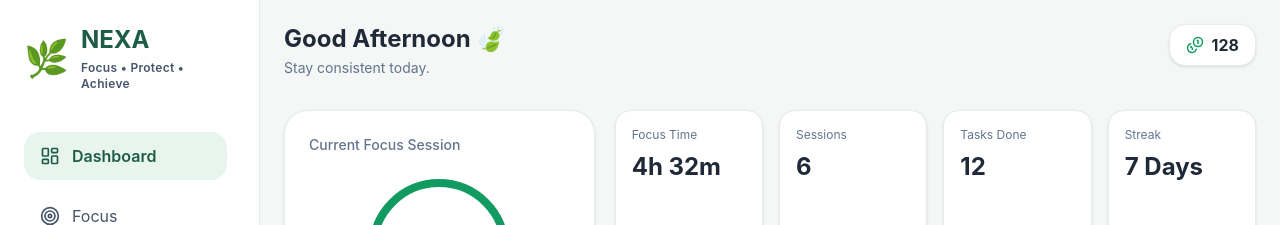
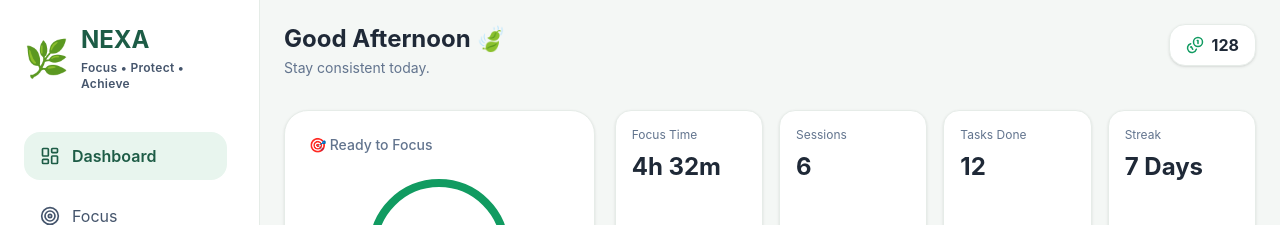
Before and after one commit to Krishna-0105/nexa-distraction-blocker, a React app in the folder frontend/: page /dashboard in a window 1280 px wide. Shown: the top 225 px of the page. Built offline with nearby package versions, Linux system fonts and the light colour scheme; the HTML template or start-up script is replaced by a standard one.

Commit message:
Implement break system with resume functionality

```diff
--- a/frontend/src/dashboard/PomodoroCard.jsx
+++ b/frontend/src/dashboard/PomodoroCard.jsx
@@ -12,6 +12,10 @@ function PomodoroCard({
     stopMessages,
     setShowStopModal,
     setShowSessionModal,
+    handleStartBreak,
+    breaksRemaining,
+    mode,
+    handleEndBreak,
 }) {
 
     return (
@@ -21,8 +25,17 @@ function PomodoroCard({
             <div className="bg-white border border-[#e6ece8] rounded-3xl p-6 shadow-sm">
 
                 <p className="text-sm text-slate-500 font-medium">
-                    Current Focus Session
+                    {sessionState === "idle"
+                        ? "🎯 Ready to Focus"
+                        : mode === "break"
+                            ? "☕ Break Time"
+                            : "🎯 Current Focus Session"}
                 </p>
+                {(sessionState === "running" || mode === "break") && (
+                    <p className="mt-2 text-sm text-slate-500">
+                        ☕ Breaks Left: {breaksRemaining}
+                    </p>
+                )}
 
                 <div className="mt-6 flex items-center justify-center">
 
@@ -53,7 +66,17 @@ function PomodoroCard({
                         </button>
 
                     )}
-                    {sessionState === "running" && (
+                    {mode === "break" && (
+                        <div className="mt-6">
+                            <button
+                                onClick={handleEndBreak}
+                                className="w-full bg-[#3b82f6] hover:bg-[#2563eb] transition-all text-white font-semibold py-3 rounded-2xl cursor-pointer"
+                            >
+                                ☕ End Break
+                            </button>
+                        </div>
+                    )}
+                    {sessionState === "running" && mode !== "break" && (
 
                         <div className="flex gap-3">
 
@@ -68,7 +91,12 @@ function PomodoroCard({
                                 Pause
 
                             </button>
-
+                            <button
+                                onClick={handleStartBreak}
+                                className="flex-1 bg-[#3b82f6] hover:bg-[#2563eb] transition-all text-white font-semibold py-3 rounded-2xl cursor-pointer"
+                            >
+                                Break
+                            </button>
                             <button
                                 onClick={() => {
 
--- a/frontend/src/dashboard/SessionSetupModal.jsx
+++ b/frontend/src/dashboard/SessionSetupModal.jsx
@@ -19,6 +19,7 @@ function SessionSetupModal({
   theme,
   breakCount,
   setBreakCount,
+  setBreaksRemaining,
   showCustomFocusInput,
   setShowCustomFocusInput,
   timerType,
@@ -405,6 +406,7 @@ function SessionSetupModal({
 setFocusTime(sessionDuration);
 setMinutes(sessionDuration);
               setSeconds(0);
+              setBreaksRemaining(breakCount);
             }}
             className="mt-6 w-full bg-[#119b61] hover:bg-[#0f8a57] text-white py-3 rounded-2xl font-semibold transition-all"
           >
--- /dev/null
+++ b/frontend/src/hooks/useBreakManager.js
@@ -0,0 +1,102 @@
+import { useEffect, useRef } from "react";
+import toast from "react-hot-toast";
+
+function useBreakManager({
+  mode,
+  sessionState,
+
+  breakTime,
+  breaksRemaining,
+  setBreaksRemaining,
+
+  setMode,
+  setMinutes,
+  setSeconds,
+
+  savedFocusMinutes,
+  savedFocusSeconds,
+
+  setSessionState,
+  setIsRunning,
+  setIsOnBreak,
+}) {
+  const breakIntervalRef = useRef(null);
+
+  useEffect(() => {
+    if (breakIntervalRef.current) {
+      clearInterval(breakIntervalRef.current);
+    }
+
+    if (mode === "break" && sessionState === "running") {
+      breakIntervalRef.current = setInterval(() => {
+        setSeconds((prevSeconds) => {
+          if (prevSeconds > 0) {
+            return prevSeconds - 1;
+          }
+
+          setMinutes((prevMinutes) => {
+            if (prevMinutes === 0) {
+              clearInterval(breakIntervalRef.current);
+
+              setMode("focus");
+setIsOnBreak(false);
+              setMinutes(savedFocusMinutes);
+              setSeconds(savedFocusSeconds);
+
+              setSessionState("running");
+              setIsRunning(true);
+
+              return 0;
+            }
+
+            return prevMinutes - 1;
+          });
+
+          return 59;
+        });
+      }, 1000);
+    }
+
+    return () => {
+      clearInterval(breakIntervalRef.current);
+    };
+  }, [
+    mode,
+    sessionState,
+    savedFocusMinutes,
+    savedFocusSeconds,
+    setMinutes,
+    setSeconds,
+    setMode,
+    setSessionState,
+    setIsRunning,
+  ]);
+
+  const startBreak = (
+    currentMinutes,
+    currentSeconds
+  ) => {
+    if (breaksRemaining <= 0) {
+  toast.error("You've used all available breaks.");
+  return;
+}
+
+    setBreaksRemaining((prev) => prev - 1);
+
+    setMode("break");
+
+    setMinutes(breakTime);
+    setSeconds(0);
+
+    return {
+      savedMinutes: currentMinutes,
+      savedSeconds: currentSeconds,
+    };
+  };
+
+  return {
+    startBreak,
+  };
+}
+
+export default useBreakManager;
--- a/frontend/src/hooks/usePomodoroTimer.js
+++ b/frontend/src/hooks/usePomodoroTimer.js
@@ -1,6 +1,7 @@
 import { useEffect, useRef } from "react";
 
 function usePomodoroTimer({
+  mode,
   sessionState,
   setSessionState,
   setIsRunning,
@@ -17,7 +18,10 @@ function usePomodoroTimer({
       clearInterval(intervalRef.current);
     }
 
-    if (sessionState === "running") {
+if (
+  sessionState === "running" &&
+  mode === "focus"
+) {
 
       intervalRef.current = setInterval(() => {
 
@@ -58,8 +62,7 @@ function usePomodoroTimer({
     return () => {
       clearInterval(intervalRef.current);
     };
-
-  }, [sessionState]);
+}, [sessionState, mode]);
 
 }
 
--- a/frontend/src/pages/Dashboard.jsx
+++ b/frontend/src/pages/Dashboard.jsx
@@ -3,6 +3,7 @@ import PomodoroCard from "../dashboard/PomodoroCard";
 import SessionCategories from "../dashboard/SessionCategories";
 import SessionSetupModal from "../dashboard/SessionSetupModal";
 import usePomodoroTimer from "../hooks/usePomodoroTimer";
+import useBreakManager from "../hooks/useBreakManager";
 import {
   Coins,
   Monitor,
@@ -38,6 +39,20 @@ const [customMinutes, setCustomMinutes] = useState(25);
   const [breakTime, setBreakTime] = useState(5);
   const [breakCount, setBreakCount] = useState(1);
   const [mode, setMode] = useState("focus");
+  const [breaksRemaining, setBreaksRemaining] = useState(1);
+  const [savedFocusMinutes, setSavedFocusMinutes] = useState(0);
+  const [savedFocusSeconds, setSavedFocusSeconds] = useState(0);
+  const [isOnBreak, setIsOnBreak] = useState(false);
+  const handleEndBreak = () => {
+    setMode("focus");
+    setIsOnBreak(false);
+
+    setMinutes(savedFocusMinutes);
+    setSeconds(savedFocusSeconds);
+
+    setSessionState("running");
+    setIsRunning(true);
+  };
   const [sessionState, setSessionState] = useState("idle");
   const [stopAttempts, setStopAttempts] = useState(0);
   const [showStopModal, setShowStopModal] = useState(false);
@@ -124,11 +139,48 @@ const [randomEmoji] = useState(
     emojis[Math.floor(Math.random() * emojis.length)]
   );
   usePomodoroTimer({
+    mode,
     sessionState,
     setSessionState,
     setIsRunning,
     setMinutes,
     setSeconds,
+  });
+  const handleStartBreak = () => {
+    const breakData = startBreak(
+      minutes,
+      seconds
+    );
+
+    if (breakData) {
+      setSavedFocusMinutes(
+        breakData.savedMinutes
+      );
+
+      setSavedFocusSeconds(
+        breakData.savedSeconds
+      );
+      setIsOnBreak(true);
+    }
+  };
+  const { startBreak } = useBreakManager({
+    mode,
+    sessionState,
+
+    breakTime,
+    breaksRemaining,
+    setBreaksRemaining,
+
+    setMode,
+    setMinutes,
+    setSeconds,
+
+    savedFocusMinutes,
+    savedFocusSeconds,
+
+    setSessionState,
+    setIsRunning,
+    setIsOnBreak,
   });
   useEffect(() => {
 
@@ -557,6 +609,10 @@ useEffect(() => {
             stopMessages={stopMessages}
             setShowStopModal={setShowStopModal}
             setShowSessionModal={setShowSessionModal}
+            handleStartBreak={handleStartBreak}
+            breaksRemaining={breaksRemaining}
+            mode={mode}
+            handleEndBreak={handleEndBreak}
           />
           {/* Stats Cards */}
           <div className="xl:col-span-2 grid grid-cols-2 md:grid-cols-4 gap-4">
@@ -726,8 +782,7 @@ useEffect(() => {
         <div className="fixed inset-0 bg-black/50 backdrop-blur-sm flex items-center justify-center z-[100] px-4">
 
           <div
-      className={`w-full max-w-md rounded-3xl p-6 shadow-2xl transition-all ${
-        theme === "dark"
+            className={`w-full max-w-md rounded-3xl p-6 shadow-2xl transition-all ${theme === "dark"
                 ? "bg-[#111827]"
                 : "bg-white"
               }`}
@@ -740,8 +795,7 @@ useEffect(() => {
               </div>
 
               <h2
-          className={`text-2xl font-bold ${
-            theme === "dark"
+                className={`text-2xl font-bold ${theme === "dark"
                     ? "text-white"
                     : "text-[#1f2937]"
                   }`}
@@ -752,8 +806,7 @@ useEffect(() => {
               </h2>
 
               <p
-          className={`mt-3 text-sm leading-relaxed ${
-            theme === "dark"
+                className={`mt-3 text-sm leading-relaxed ${theme === "dark"
                     ? "text-slate-400"
                     : "text-slate-500"
                   }`}
@@ -832,6 +885,7 @@ breakTime={breakTime}
           setBreakTime={setBreakTime}
           breakCount={breakCount}
           setBreakCount={setBreakCount}
+          setBreaksRemaining={setBreaksRemaining}
 
           showCustomFocusInput={showCustomFocusInput}
           setShowCustomFocusInput={setShowCustomFocusInput}
```
Lines whose indentation alone changed are shown as unchanged.
